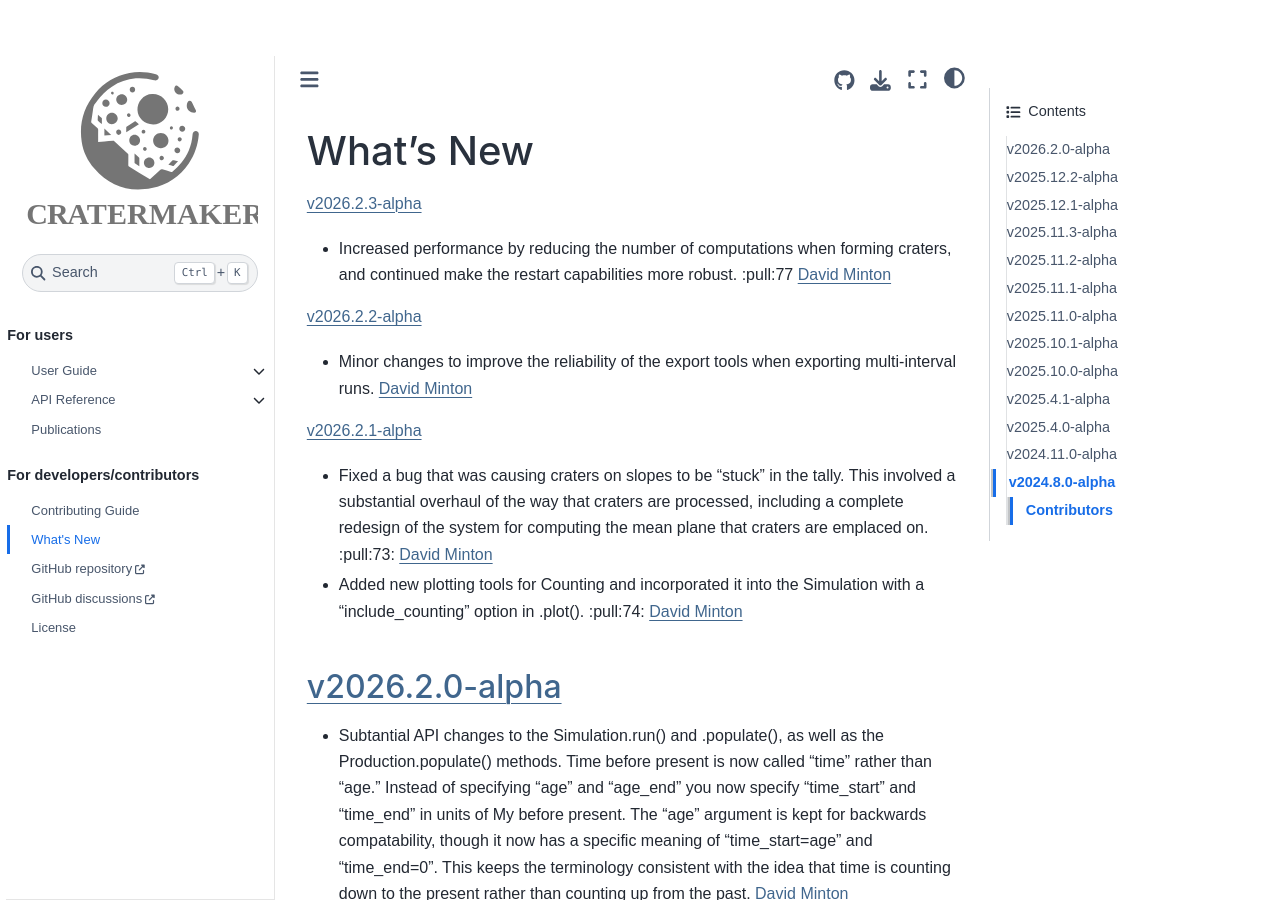
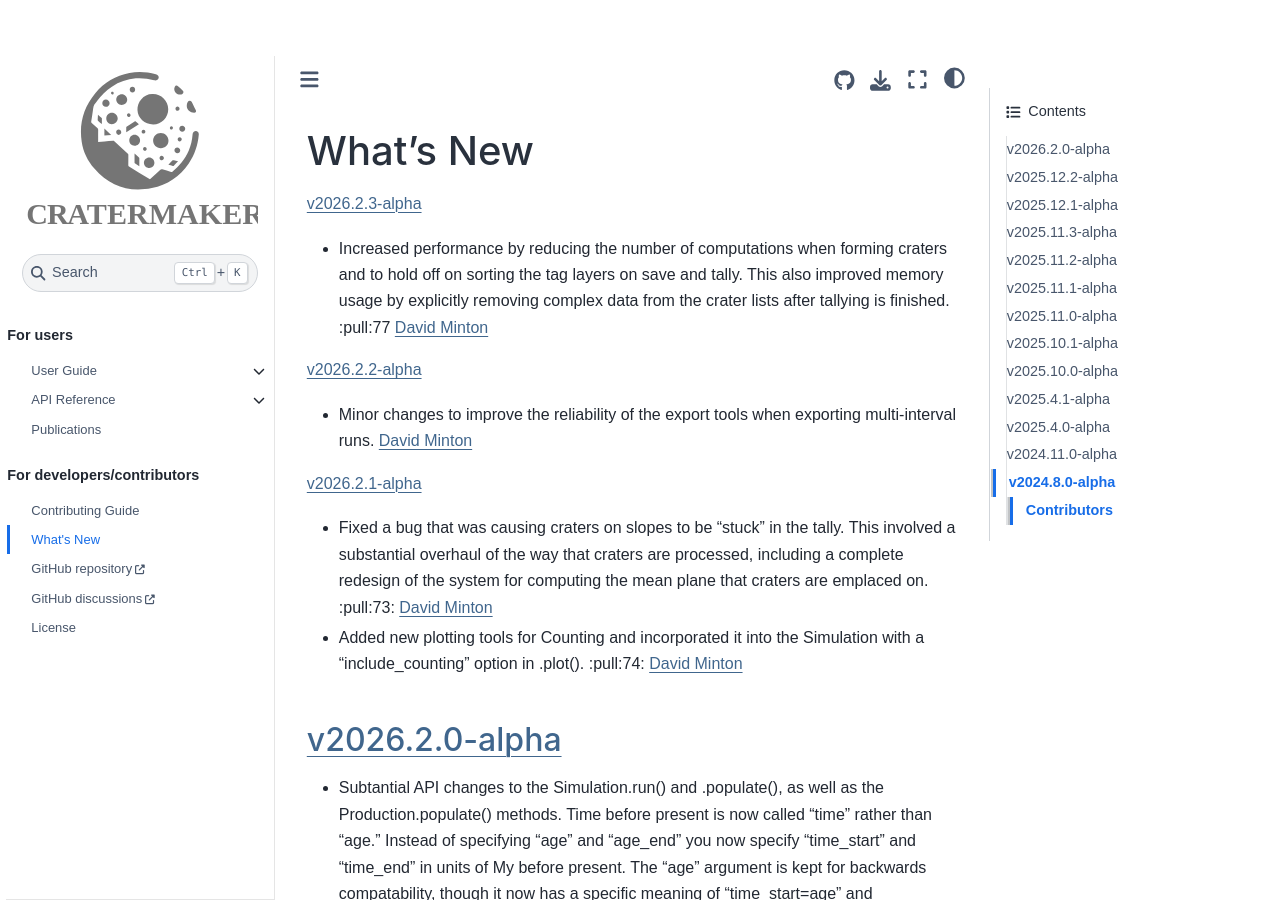
Before and after one commit to MintonGroup/cratermaker, a Sphinx documentation site: the page built from docs/whats-new.rst, in a window 1280 px wide and 900 px high. Built offline with Sphinx 7.4.7 and the Sphinx Book theme 1.1.4, drawn with Linux system fonts in a browser that asks for light colours; pages that are not in the unit, such as notebooks, are missing from menus; the version number could not be read and is left out.

Commit message:
Updated changelog

```diff
--- a/docs/whats-new.rst
+++ b/docs/whats-new.rst
@@ -7,7 +7,7 @@ What's New
 
 :release:`v2026.2.3-alpha`
 
-- Increased performance by reducing the number of computations when forming craters, and continued make the restart capabilities more robust. :pull:77 `David Minton`_
+- Increased performance by reducing the number of computations when forming craters and to hold off on sorting the tag layers on save and tally. This also improved memory usage by explicitly removing complex data from the crater lists after tallying is finished. :pull:77 `David Minton`_
 
 .. _whats-new.2026.2.2-alpha:
 
```
